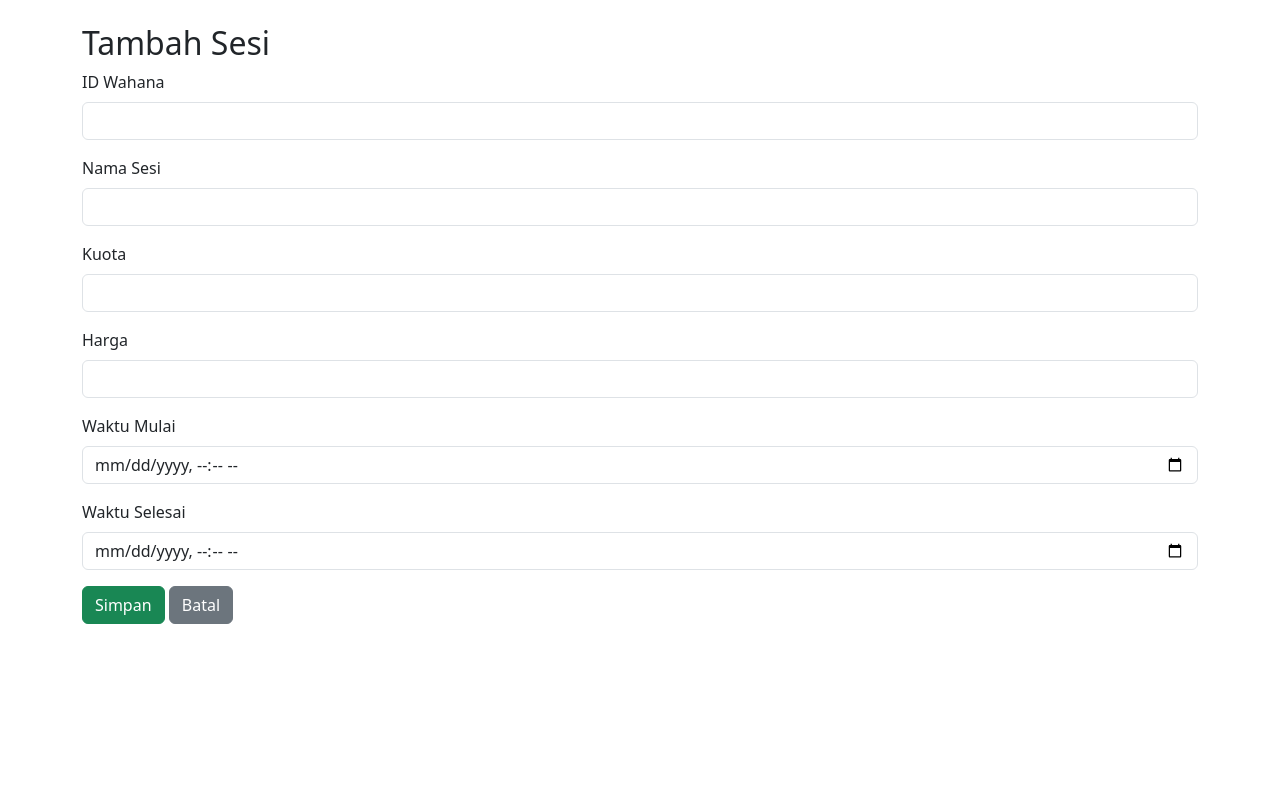
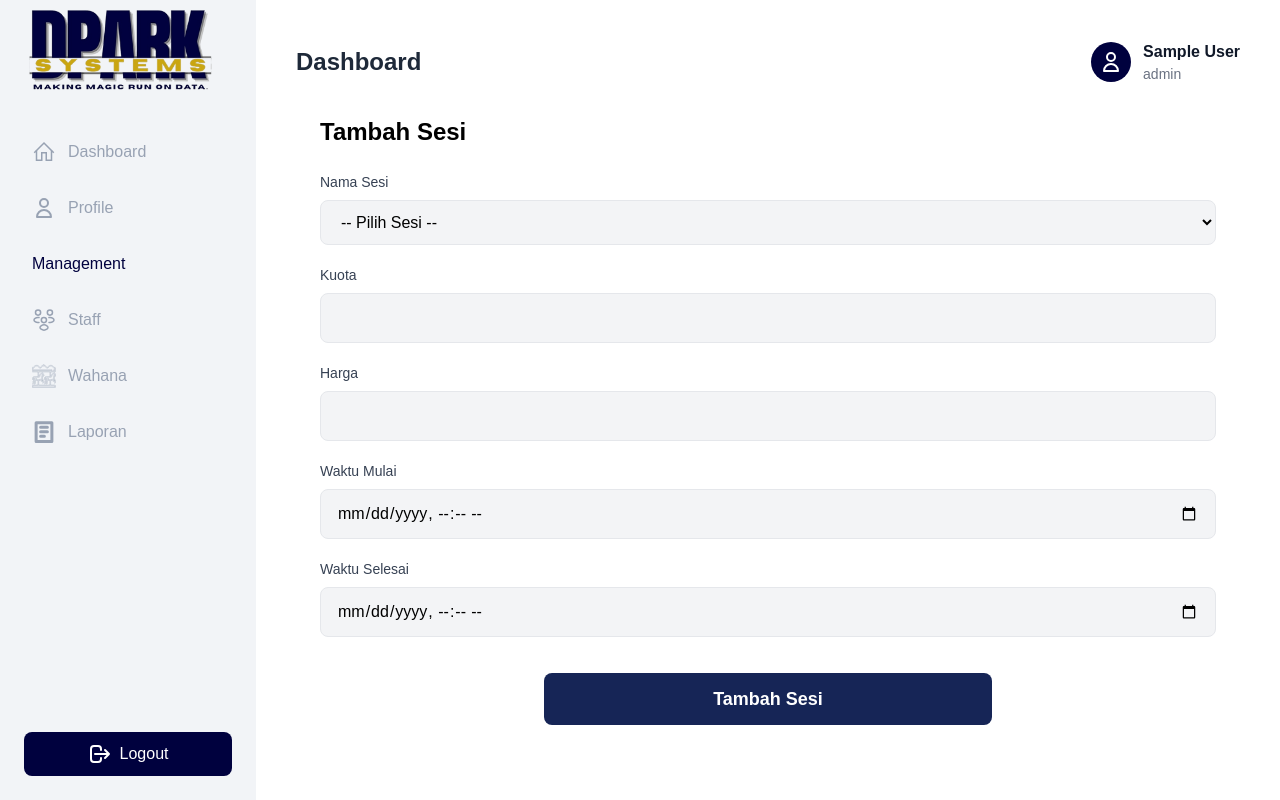
Before and after one commit to Naysith/DPARK_SYSTEMS, a Flask app: page /sesi/edit/1 in a window 1280 px wide. Run offline with Flask 3, Linux system fonts and the light colour scheme; the visitor is signed in with stand-in values (Sample User, id 1); data that the repository does not hold is empty; style sheets or scripts are compiled from the project's sources; some libraries are stand-ins or nearby versions.

Commit message:
feat: redesign managment sesi admin

```diff
--- a/app/controllers/sesi_controller.py
+++ b/app/controllers/sesi_controller.py
@@ -1,6 +1,7 @@
 from flask import Blueprint, render_template, request, url_for, redirect, flash
 from app.models.sesi_model import get_sesi_grouped, get_sesi_paginated, add_sesi, edit_sesi, delete_sesi
 from app.utils.helpers import login_required, role_required
+from app.models.wahana_model import get_wahana
 
 sesi_bp = Blueprint('sesi_bp', __name__)
 
@@ -50,34 +51,117 @@ def sesi_list():
 
 
 # -------------------- ADD / EDIT / DELETE --------------------
-@sesi_bp.route('/sesi/add', methods=['GET', 'POST'])
+# @sesi_bp.route('/sesi/add', methods=['GET', 'POST'])
+# @login_required
+# @role_required('admin')
+# def sesi_add():
+#     if request.method == 'POST':
+#         add_sesi(request.form)
+#         flash('✅ Sesi berhasil ditambahkan!', 'success')
+#         return redirect(url_for('sesi_bp.sesi_list'))
+#     return render_template('sesi/sesi_form.html')
+
+@sesi_bp.route('/sesi/wahana/<int:id_wahana>')
 @login_required
 @role_required('admin')
-def sesi_add():
+def sesi_list_by_wahana(id_wahana):
+    from app.models.sesi_model import get_sesi_by_wahana
+    from app.models.wahana_model import get_wahana
+    sesi_list = get_sesi_by_wahana(id_wahana)
+    wahana = get_wahana(id=id_wahana)
+    nama_wahana = wahana[1] if wahana else 'Tidak ditemukan'
+    return render_template(
+        'sesi/sesi_list.html',
+        sesi_list=sesi_list,
+        id_wahana=id_wahana,
+        nama_wahana=nama_wahana
+    )
+
+@sesi_bp.route('/sesi/add/<int:id_wahana>', methods=['GET', 'POST'])
+@login_required
+@role_required('admin')
+def sesi_add(id_wahana):
+    wahana = get_wahana(id=id_wahana)
+    nama_wahana = wahana[1] if wahana else ''
     if request.method == 'POST':
+        nama_sesi = (request.form.get('nama_sesi') or '').strip()
+        kuota = request.form.get('kuota')
+        harga = request.form.get('harga')
+        waktu_mulai = request.form.get('waktu_mulai')
+        waktu_selesai = request.form.get('waktu_selesai')
+        error = None
+
+        if not nama_sesi or not kuota or not harga or not waktu_mulai or not waktu_selesai:
+            error = 'Semua field wajib diisi!'
+        else:
+            try:
+                kuota_int = int(kuota)
+                harga_int = int(harga)
+                if kuota_int <= 0:
+                    error = 'Kuota harus lebih besar dari 0.'
+                if harga_int < 0:
+                    error = 'Harga tidak boleh negatif.'
+            except ValueError:
+                error = 'Kuota dan harga harus berupa angka.'
+
+        if error:
+            flash(error, 'danger')
+            return render_template('sesi/sesi_form.html', id_wahana=id_wahana, nama_wahana=nama_wahana)
+
         add_sesi(request.form)
         flash('✅ Sesi berhasil ditambahkan!', 'success')
-        return redirect(url_for('sesi_bp.sesi_list'))
-    return render_template('sesi/sesi_form.html')
-
+        return redirect(url_for('sesi_bp.sesi_list_by_wahana', id_wahana=id_wahana))
+    return render_template('sesi/sesi_form.html', id_wahana=id_wahana, nama_wahana=nama_wahana)
 
 @sesi_bp.route('/sesi/edit/<int:id>', methods=['GET', 'POST'])
 @login_required
 @role_required('admin')
 def sesi_edit(id):
+    from app.models.sesi_model import get_sesi, edit_sesi
+    sesi = get_sesi(id=id)
+    id_wahana = sesi[1] if sesi else None
+    wahana = get_wahana(id=id_wahana)
+    nama_wahana = wahana[1] if wahana else ''
     if request.method == 'POST':
+        # Validasi input di controller
+        nama_sesi = (request.form.get('nama_sesi') or '').strip()
+        kuota = request.form.get('kuota')
+        harga = request.form.get('harga')
+        waktu_mulai = request.form.get('waktu_mulai')
+        waktu_selesai = request.form.get('waktu_selesai')
+        error = None
+
+        if not nama_sesi or not kuota or not harga or not waktu_mulai or not waktu_selesai:
+            error = 'Semua field wajib diisi!'
+        else:
+            try:
+                kuota_int = int(kuota)
+                harga_int = int(harga)
+                if kuota_int <= 0:
+                    error = 'Kuota harus lebih besar dari 0.'
+                if harga_int < 0:
+                    error = 'Harga tidak boleh negatif.'
+            except ValueError:
+                error = 'Kuota dan harga harus berupa angka.'
+
+        if error:
+            flash(error, 'danger')
+            return render_template('sesi/sesi_form.html', sesi=sesi, id_wahana=id_wahana, nama_wahana=nama_wahana)
+
         edit_sesi(id, request.form)
         flash('✅ Sesi berhasil diperbarui!', 'success')
-        return redirect(url_for('sesi_bp.sesi_list'))
-    from app.models.sesi_model import get_sesi
-    sesi = get_sesi(id=id)
-    return render_template('sesi/sesi_form.html', sesi=sesi)
+        return redirect(url_for('sesi_bp.sesi_list_by_wahana', id_wahana=id_wahana))
+
+    return render_template('sesi/sesi_form.html', sesi=sesi, id_wahana=id_wahana, nama_wahana=nama_wahana)
 
 
 @sesi_bp.route('/sesi/delete/<int:id>')
 @login_required
 @role_required('admin')
 def sesi_delete(id):
+    from app.models.sesi_model import get_sesi
+    sesi = get_sesi(id=id)
+    id_wahana = sesi[1] if sesi else None
     delete_sesi(id)
     flash('🗑️ Sesi dihapus!', 'info')
-    return redirect(url_for('sesi_bp.sesi_list'))
+    return redirect(url_for('sesi_bp.sesi_list_by_wahana', id_wahana=id_wahana))
--- a/app/models/user_model.py
+++ b/app/models/user_model.py
@@ -25,7 +25,7 @@ def login_user(form):
             role = 'pelanggan'
         session['peran'] = role
 
-        flash('Login berhasil!', 'success')
+        flash('Login berhasil!', 'login-success')
 
         if session['peran'] == 'admin':
             return redirect(url_for('admin_bp.admin_dashboard'))
--- a/app/static/src/css/output.css
+++ b/app/static/src/css/output.css
@@ -12,8 +12,6 @@
     --color-red-500: oklch(63.7% 0.237 25.331);
     --color-red-600: oklch(57.7% 0.245 27.325);
     --color-red-700: oklch(50.5% 0.213 27.518);
-    --color-amber-200: oklch(92.4% 0.12 95.746);
-    --color-amber-300: oklch(87.9% 0.169 91.605);
     --color-yellow-50: oklch(98.7% 0.026 102.212);
     --color-yellow-400: oklch(85.2% 0.199 91.936);
     --color-yellow-600: oklch(68.1% 0.162 75.834);
@@ -23,13 +21,15 @@
     --color-green-600: oklch(62.7% 0.194 149.214);
     --color-green-700: oklch(52.7% 0.154 150.069);
     --color-teal-400: oklch(77.7% 0.152 181.912);
+    --color-blue-100: oklch(93.2% 0.032 255.585);
     --color-blue-500: oklch(62.3% 0.214 259.815);
     --color-blue-600: oklch(54.6% 0.245 262.881);
+    --color-blue-700: oklch(48.8% 0.243 264.376);
+    --color-blue-800: oklch(42.4% 0.199 265.638);
     --color-blue-900: oklch(37.9% 0.146 265.522);
     --color-blue-950: oklch(28.2% 0.091 267.935);
     --color-indigo-200: oklch(87% 0.065 274.039);
     --color-indigo-300: oklch(78.5% 0.115 274.713);
-    --color-indigo-900: oklch(35.9% 0.144 278.697);
     --color-gray-50: oklch(98.5% 0.002 247.839);
     --color-gray-100: oklch(96.7% 0.003 264.542);
     --color-gray-200: oklch(92.8% 0.006 264.531);
--- a/app/templates/sesi/sesi_form.html
+++ b/app/templates/sesi/sesi_form.html
@@ -3,41 +3,72 @@
 <head>
   <meta charset="UTF-8">
   <title>Form Sesi</title>
-  <link href="https://cdn.jsdelivr.net/npm/bootstrap@5.3.3/dist/css/bootstrap.min.css" rel="stylesheet">
+  <link rel="stylesheet" href="{{ url_for('static', filename = 'src/css/input.css') }}">
+  <link rel="stylesheet" href="{{ url_for('static', filename = 'src/css/output.css') }}">
 </head>
-<body class="p-4">
-  <div class="container">
-    <h2>{{ 'Edit' if sesi else 'Tambah' }} Sesi</h2>
-    <form method="POST">
+<body class="bg-white poppins-regular">
+  <div class="flex h-screen">
+    {% include 'UI-components/sidebar.html' %}
+    <main class="flex-1 h-screen overflow-y-auto bg-white p-10">
+      {% include 'UI-components/topbar.html' %}
+      <div class="max-w-4xl mx-auto mt-6">
+        {% with messages = get_flashed_messages(with_categories=true) %}
+          {% if messages %}
             <div class="mb-3">
-        <label class="form-label">ID Wahana</label>
-        <input type="number" name="id_wahana" class="form-control" value="{{ sesi[1] if sesi else '' }}" required>
+              {% for category, message in messages %}
+                {% if category == 'danger' or category == 'error' %}
+                  <div class="px-4 py-3 rounded-lg font-semibold bg-red-100 text-red-700">{{ message }}</div>
+                {% endif %}
+              {% endfor %}
             </div>
-      <div class="mb-3">
-        <label class="form-label">Nama Sesi</label>
-        <input type="text" name="nama_sesi" class="form-control" value="{{ sesi[2] if sesi else '' }}" required>
+          {% endif %}
+        {% endwith %}
+        <h2 class="text-2xl font-semibold mb-6">{{ 'Edit' if sesi else 'Tambah' }} Sesi</h2>
+        <form method="POST" class="space-y-5">
+          <input type="hidden" name="id_wahana" value="{{ id_wahana }}">
+          <div>
+            <label for="nama_sesi" class="block mb-2 text-sm font-medium text-gray-700">Nama Sesi</label>
+            <select id="nama_sesi" name="nama_sesi"
+                    class="w-full bg-gray-100 rounded-lg px-4 py-3 border border-gray-200 focus:outline-none focus:ring-2 focus:ring-blue-500"
+                    required>
+              <option value="">-- Pilih Sesi --</option>
+              <option value="Pagi" {% if sesi and sesi[2] == 'Pagi' %}selected{% endif %}>Pagi</option>
+              <option value="Siang" {% if sesi and sesi[2] == 'Siang' %}selected{% endif %}>Siang</option>
+              <option value="Malam" {% if sesi and sesi[2] == 'Malam' %}selected{% endif %}>Malam</option>
+            </select>
           </div>
-      <div class="mb-3">
-        <label class="form-label">Kuota</label>
-        <input type="number" name="kuota" class="form-control" value="{{ sesi[3] if sesi else '' }}" required>
+          <div>
+            <label for="kuota" class="block mb-2 text-sm font-medium text-gray-700">Kuota</label>
+            <input type="number" id="kuota" name="kuota"
+                   class="w-full bg-gray-100 rounded-lg px-4 py-3 border border-gray-200 focus:outline-none focus:ring-2 focus:ring-blue-500"
+                   value="{{ sesi[3] if sesi else '' }}" required>
           </div>
-      <div class="mb-3">
-        <label class="form-label">Harga</label>
-        <input type="number" name="harga" class="form-control" value="{{ sesi[4] if sesi else '' }}" required>
+          <div>
+            <label for="harga" class="block mb-2 text-sm font-medium text-gray-700">Harga</label>
+            <input type="number" id="harga" name="harga"
+                   class="w-full bg-gray-100 rounded-lg px-4 py-3 border border-gray-200 focus:outline-none focus:ring-2 focus:ring-blue-500"
+                   value="{{ sesi[4] if sesi else '' }}" required>
           </div>
-      <div class="mb-3">
-        <label class="form-label">Waktu Mulai</label>
-        <input type="datetime-local" name="waktu_mulai" class="form-control"
+          <div>
+            <label for="waktu_mulai" class="block mb-2 text-sm font-medium text-gray-700">Waktu Mulai</label>
+            <input type="datetime-local" id="waktu_mulai" name="waktu_mulai"
+                   class="w-full bg-gray-100 rounded-lg px-4 py-3 border border-gray-200 focus:outline-none focus:ring-2 focus:ring-blue-500"
                    value="{{ sesi[5].strftime('%Y-%m-%dT%H:%M') if sesi else '' }}" required>
           </div>
-      <div class="mb-3">
-        <label class="form-label">Waktu Selesai</label>
-        <input type="datetime-local" name="waktu_selesai" class="form-control"
+          <div>
+            <label for="waktu_selesai" class="block mb-2 text-sm font-medium text-gray-700">Waktu Selesai</label>
+            <input type="datetime-local" id="waktu_selesai" name="waktu_selesai"
+                   class="w-full bg-gray-100 rounded-lg px-4 py-3 border border-gray-200 focus:outline-none focus:ring-2 focus:ring-blue-500"
                    value="{{ sesi[6].strftime('%Y-%m-%dT%H:%M') if sesi else '' }}" required>
           </div>
-      <button type="submit" class="btn btn-success">Simpan</button>
-      <a href="{{ url_for('sesi_bp.sesi_list') }}" class="btn btn-secondary">Batal</a>
+          <div class="flex justify-center pt-4">
+            <button type="submit" class="w-full max-w-md bg-blue-950 text-white px-6 py-3 rounded-lg font-semibold text-lg hover:bg-blue-900 transition duration-300">
+              {{ 'Simpan Perubahan' if sesi else 'Tambah Sesi' }}
+            </button>
+          </div>
         </form>
+      </div>
+    </main>
   </div>
 </body>
 </html>
--- a/app/templates/wahana/wahana_form.html
+++ b/app/templates/wahana/wahana_form.html
@@ -14,6 +14,7 @@
 
       {% include 'UI-components/topbar.html' %}
       <div class="max-w-4xl mx-auto mt-6">
+
         <form method="POST" enctype="multipart/form-data" class="space-y-8">
 
           <div>
@@ -25,9 +26,7 @@
                 </svg>
                 <p class="mb-2 text-lg">Upload Gambar Wahana Disini</p>
               </div>
-              <img id="preview-img"
-    src="{% if wahana and wahana[4] %}{{ url_for('wahana_bp.wahana_image', id=wahana[0]) }}{% endif %}"
-    class="absolute inset-0 w-full h-full object-contain rounded-lg {% if not wahana or not wahana[4] %}hidden{% endif %}" />
+              <img id="preview-img" src="{% if wahana and wahana[4] %}{{ url_for('wahana_bp.wahana_image', id=wahana[0]) }}{% endif %}" class="mx-auto my-auto max-h-56 object-contain rounded-lg {% if not wahana or not wahana[4] %}hidden{% endif %}" />
               <input id="gambar_wahana" type="file" name="gambar_wahana" class="hidden" accept="image/*">
             </label>
           </div>
```
Also changed, not shown: other parts of app/static/src/css/output.css (+27 -32 lines), app/models/sesi_model.py (+42 -14 lines), app/templates/sesi/sesi_list.html (+51 -82 lines), app/templates/wahana/wahana_list.html (+38 -18 lines). Lines whose indentation alone changed are shown as unchanged.
